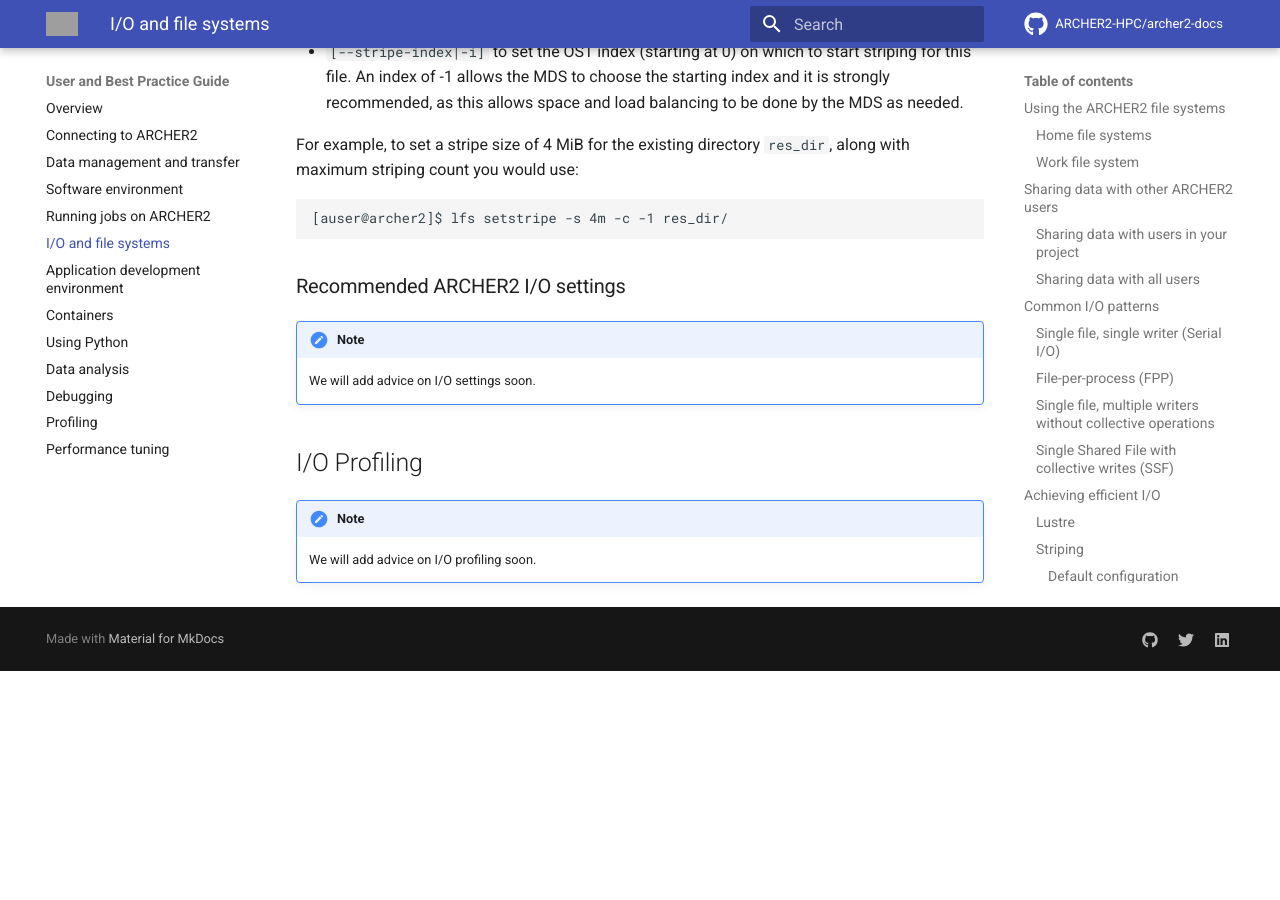
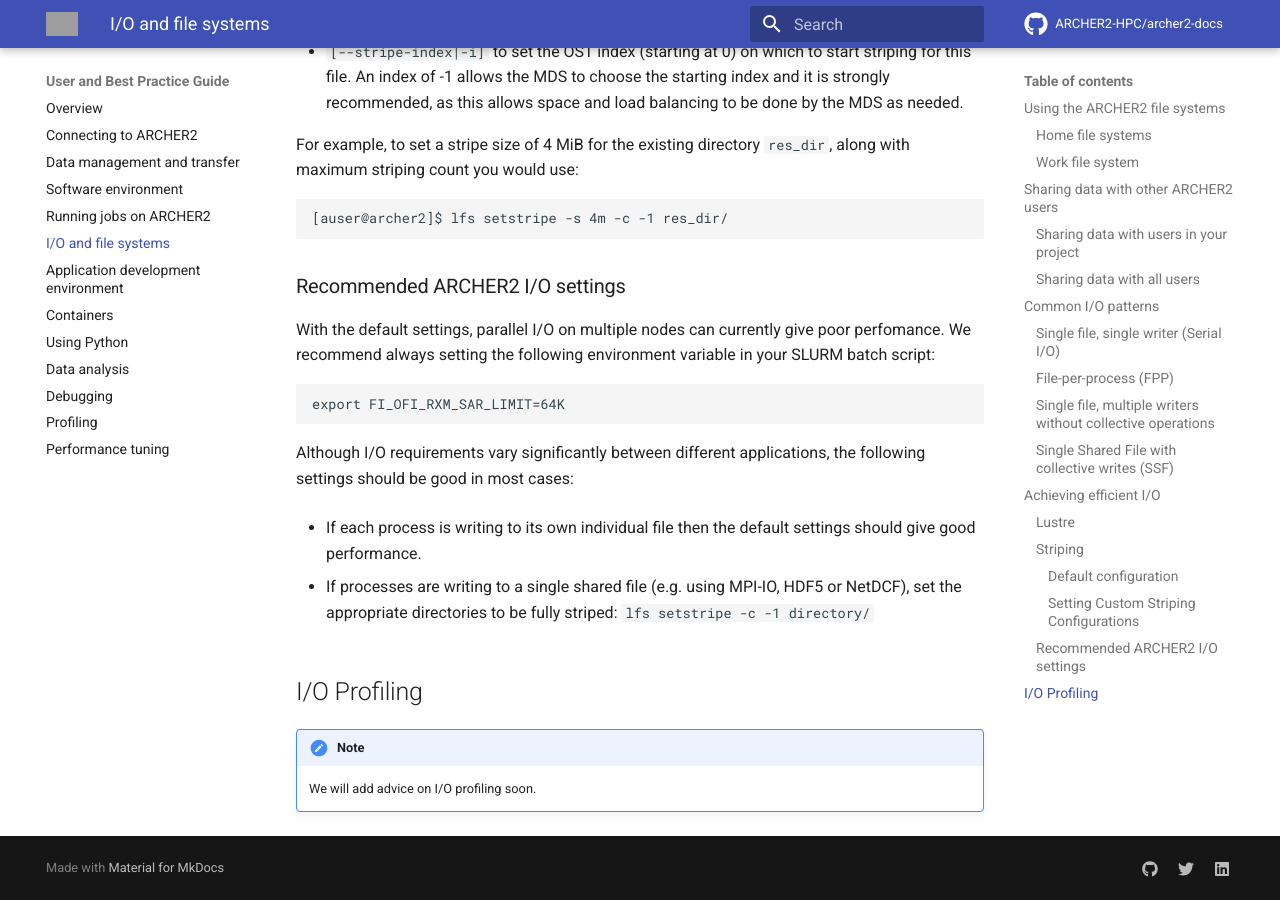
Before and after one commit to ARCHER2-HPC/archer2-docs, an MkDocs documentation site: the page built from docs/user-guide/io.md, in a window 1280 px wide and 900 px high, scrolled down 5128 px. Built offline with MkDocs 1.6.1 and Material for MkDocs 9.7.7, drawn with Linux system fonts in a browser that asks for light colours; comment, search, counter and statistics services are not loaded; before the commit the page ends 5799 px from its top, so only the background shows below that; grey boxes are pictures that could not be loaded.

Commit message:
Added parallel IO settings advice

```diff
--- a/docs/user-guide/io.md
+++ b/docs/user-guide/io.md
@@ -234,8 +234,20 @@
 
 ### Recommended ARCHER2 I/O settings
 
-!!! note
-    We will add advice on I/O settings soon.
+With the default settings, parallel I/O on multiple nodes can
+currently give poor perfomance. We recommend always setting the
+following environment variable in your SLURM batch script:
+
+    export FI_OFI_RXM_SAR_LIMIT=64K
+
+Although I/O requirements vary significantly between different
+applications, the following settings should be good in most cases:
+
+  - If each process is writing to its own individual file then the default settings should give good performance.
+
+  - If processes are writing to a single shared file (e.g. using
+    MPI-IO, HDF5 or NetDCF), set the appropriate
+    directories to be fully striped: `lfs setstripe -c -1 directory/`
 
 ## I/O Profiling
 
```
